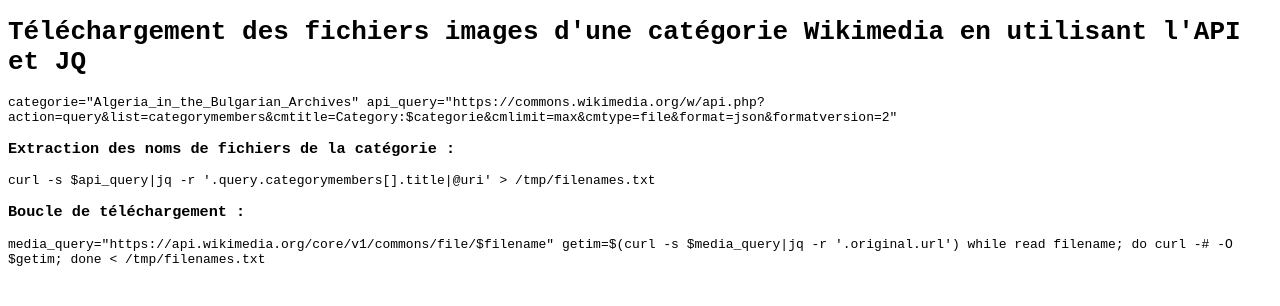
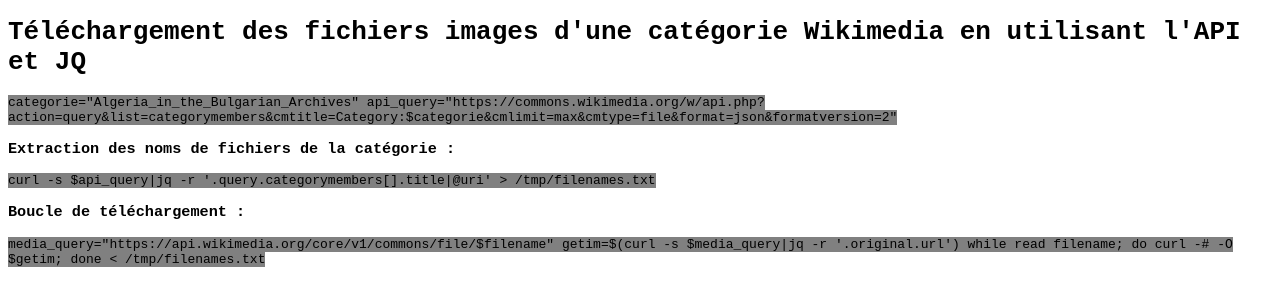
Before and after one commit to arthurlerayberthelot/page, a plain HTML site: page wc.html in a window 1280 px wide. Drawn offline with Linux system fonts and the light colour scheme.

Commit message:
Update wc.html

```diff
--- a/wc.html
+++ b/wc.html
@@ -6,6 +6,9 @@
     <style>
       body {
         font-family: monospace;
+      }
+      code {
+        background-color: grey;
       }
     </style>
   </head>
```
